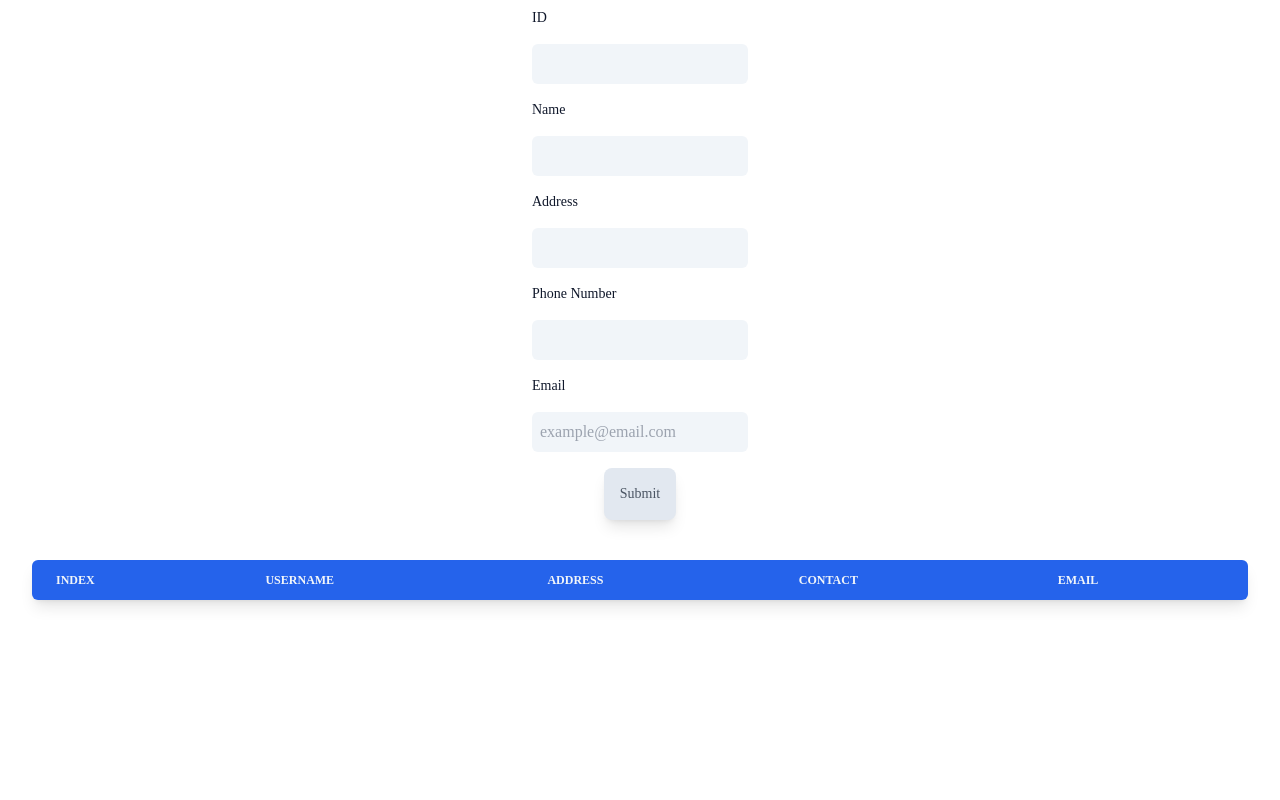
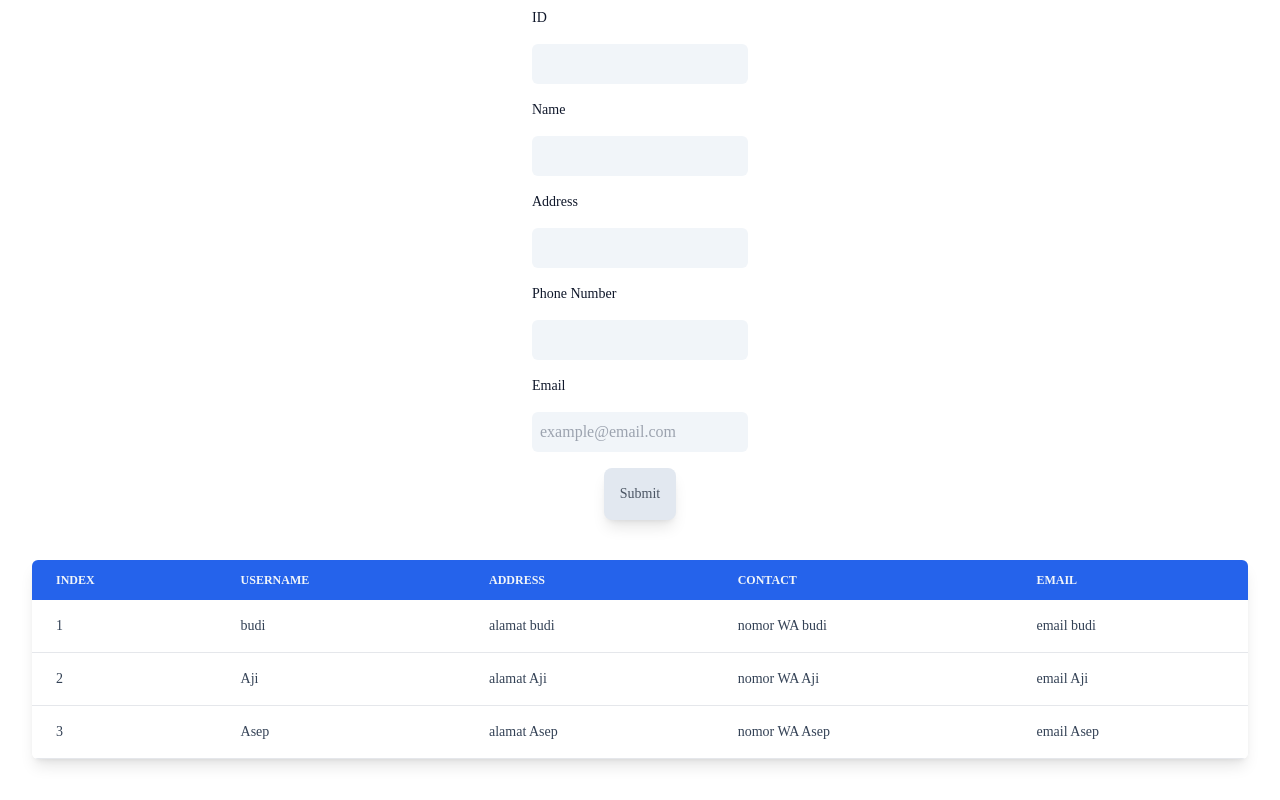
Before and after one commit to siacerola/angularApp, an Angular app: page /user in a window 1280 px wide. Built offline with nearby package versions, Linux system fonts and the light colour scheme; a web font is replaced by a local one.

Commit message:
add userList on userListItem

```diff
--- a/src/app/pages/user-list/user-list.component.html
+++ b/src/app/pages/user-list/user-list.component.html
@@ -33,6 +33,4 @@
 
 </form>
 
-<app-user-list-item>
-  [userList]="userList"
-</app-user-list-item>
+<app-user-list-item [userList]="userList"></app-user-list-item>
```
